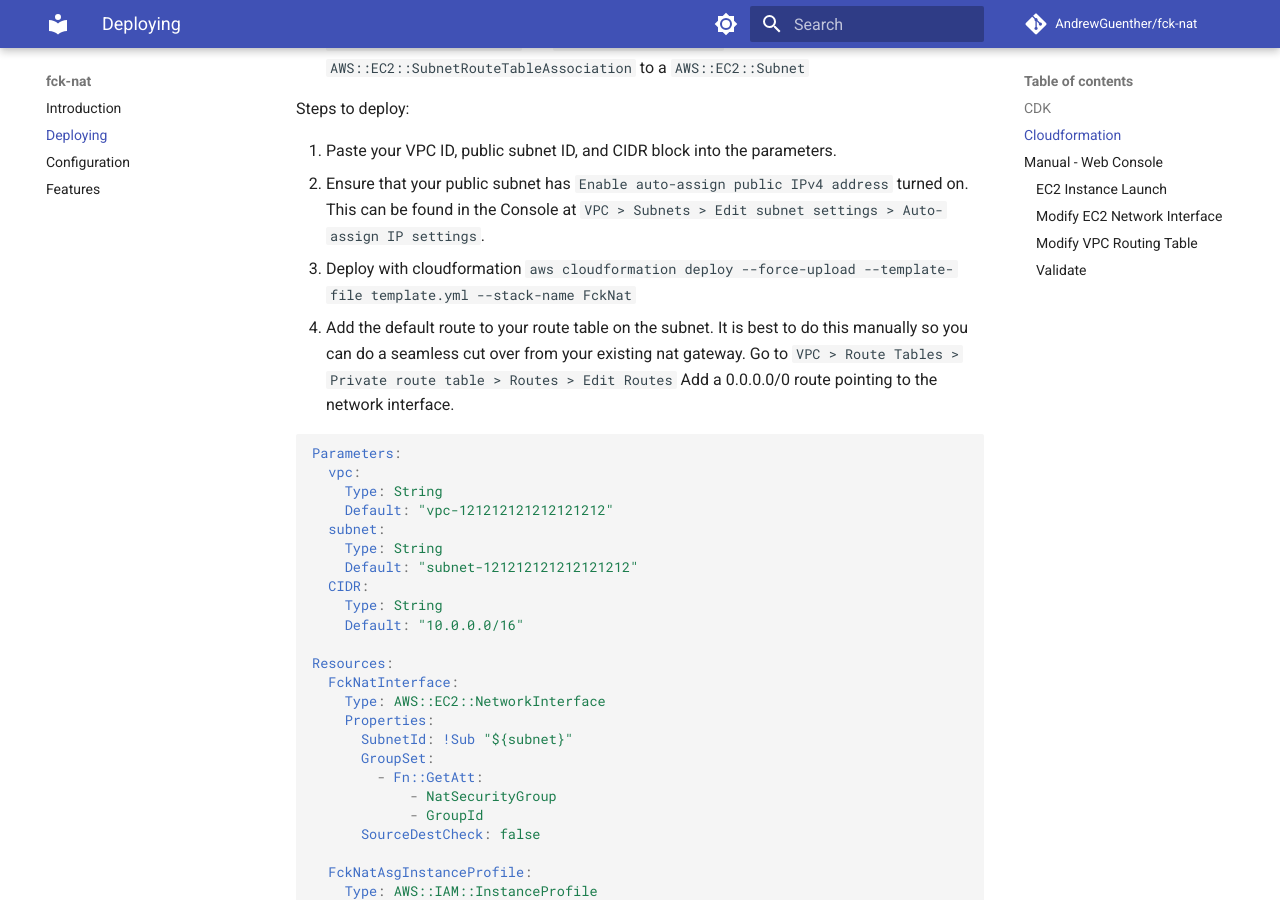
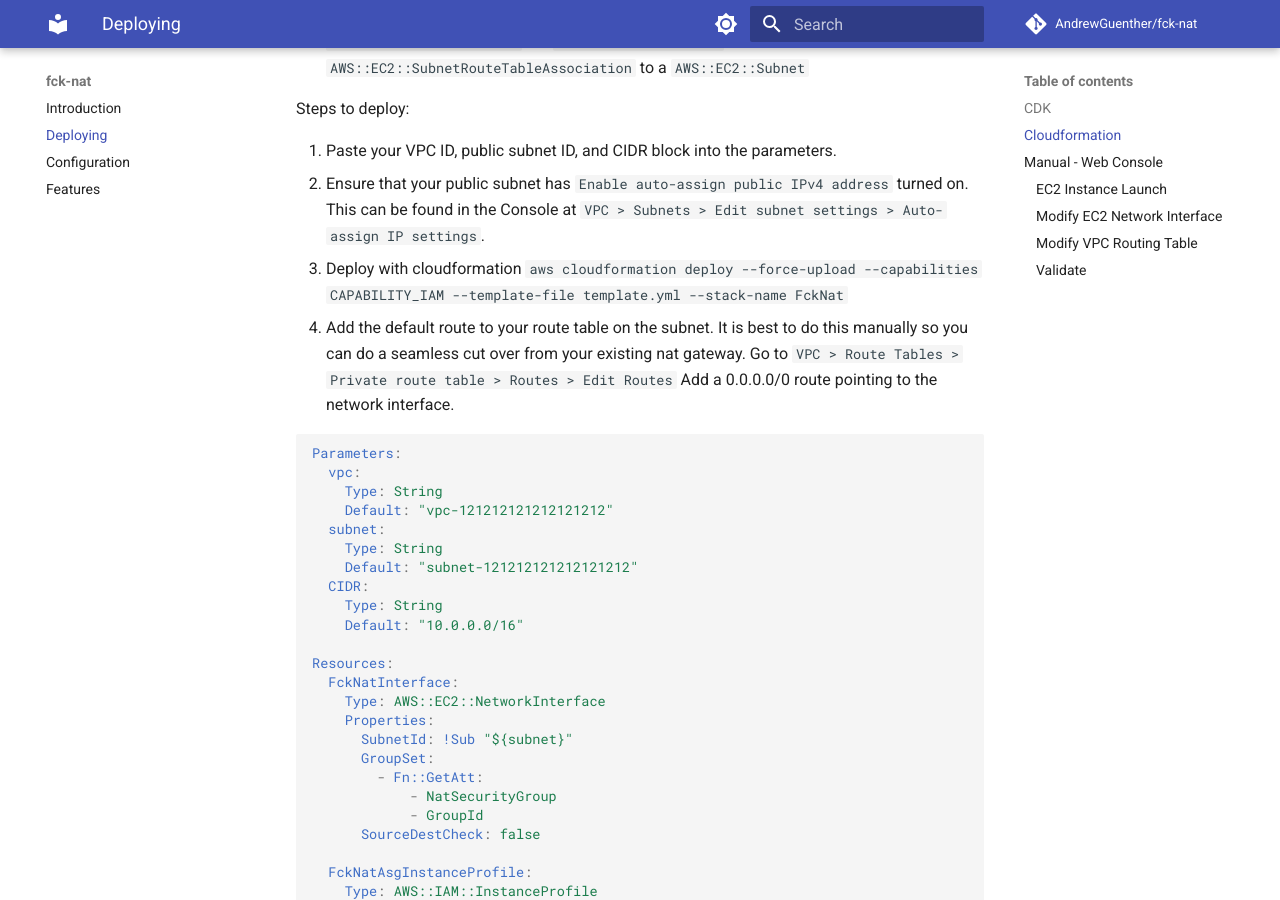
Before and after one commit to AndrewGuenther/fck-nat, an MkDocs documentation site: the page built from docs/deploying.md, in a window 1280 px wide and 900 px high, scrolled down 1533 px. Built offline with MkDocs 1.6.1 and Material for MkDocs 9.7.7, drawn with Linux system fonts in a browser that asks for light colours; comment, search, counter and statistics services are not loaded.

Commit message:
add missing CAPABILITY_IAM to cloudformation deploy cmd

````diff
--- a/docs/deploying.md
+++ b/docs/deploying.md
@@ -66,7 +66,7 @@ Steps to deploy:
 
 1. Paste your VPC ID, public subnet ID, and CIDR block into the parameters.
 2. Ensure that your public subnet has `Enable auto-assign public IPv4 address` turned on. This can be found in the Console at `VPC > Subnets > Edit subnet settings > Auto-assign IP settings`.
-3. Deploy with cloudformation `aws cloudformation deploy --force-upload --template-file template.yml --stack-name FckNat`
+3. Deploy with cloudformation `aws cloudformation deploy --force-upload --capabilities CAPABILITY_IAM --template-file template.yml --stack-name FckNat`
 4. Add the default route to your route table on the subnet. It is best to do this manually so you can do a seamless cut over from your existing nat gateway. Go to `VPC > Route Tables > Private route table > Routes > Edit Routes` Add a 0.0.0.0/0 route pointing to the network interface.
 
 ``` yaml
````
